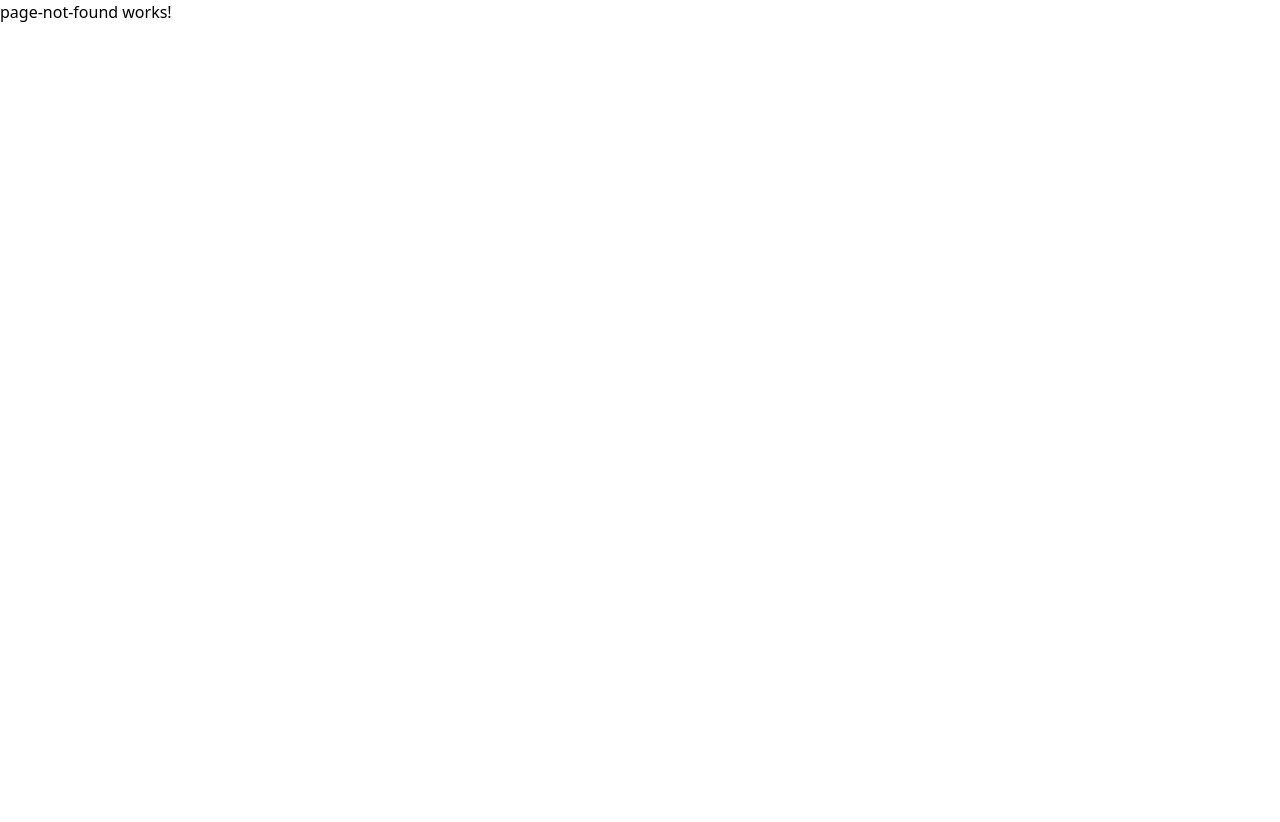
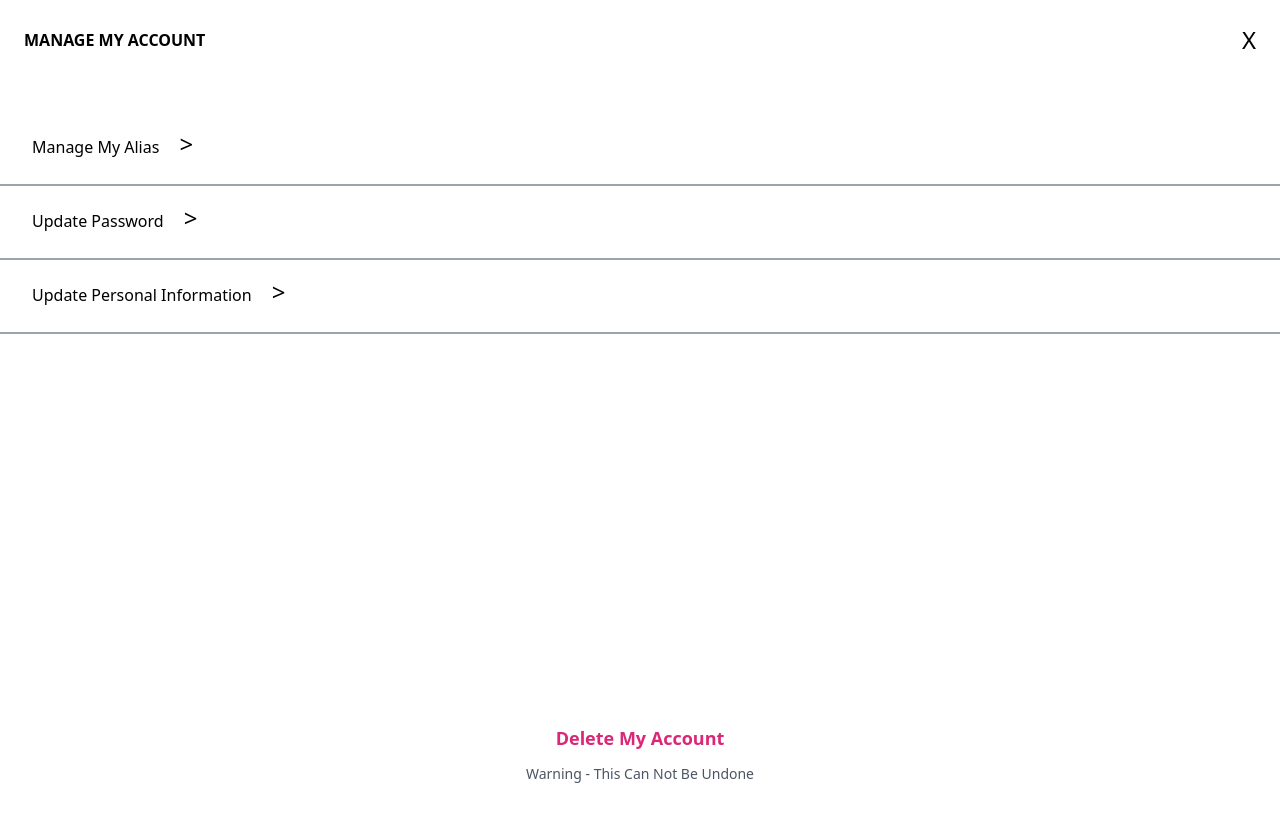
Before and after one commit to michael-gokey-architect/bio-ui-pages, an Angular app: page /hamburger-nav-account in a window 1280 px wide. Before the commit this address led to /page-not-found. Shown: the top 822 px of the page. Before the commit the page ends 800 px from the top, so only its background shows below. Built offline with nearby package versions, Linux system fonts and the light colour scheme; what tailwind-hamburgers would draw is missing.

Commit message:
added manage my account nav bar page

```diff
--- /dev/null
+++ b/src/app/a04a2-ham-nav-manage-account/a04a2-ham-nav-manage-account.component.html
@@ -0,0 +1,44 @@
+
+<div class="p-6">
+    <div class="flex justify-between">
+        <p class="font-bold uppercase my-auto">
+            Manage My Account
+        </p>
+        <p class="text-2xl">
+            X
+        </p>
+    </div>
+</div>
+
+
+<div class="flex w-screen border-b-2 pb-6 mt-12 border-gray-400">
+    <p class="text-md ml-8 font-light">
+        Manage My Alias
+        <span class="text-2xl ml-4">></span>
+    </p>
+</div>
+
+<div class="flex w-screen border-b-2 pb-6 mt-4 border-gray-400">
+    <p class="text-md ml-8 font-light">
+        Update Password
+        <span class="text-2xl ml-4">></span>
+    </p>
+</div>
+
+<div class="flex w-screen border-b-2 pb-6 mt-4 border-gray-400">
+    <p class="text-md ml-8 font-light">
+        Update Personal Information
+        <span class="text-2xl ml-4">></span>
+    </p>
+</div>
+
+
+
+<p class="font-semibold text-lg text-pink-600 py-12 text-center absolute bottom-0 w-full">
+    Delete My Account
+</p>
+
+
+<p class="text-sm font-medium text-gray-600 py-12 text-center absolute -bottom-8 w-full">
+    Warning - This Can Not Be Undone
+</p>
--- a/src/app/app-routing.module.ts
+++ b/src/app/app-routing.module.ts
@@ -16,6 +16,8 @@ import { B04aVendorAboutLandingDisplayComponent } from './b04a-vendor-about-land
 import { A01bGuestWelcomeComponent } from './a01b-guest-welcome/a01b-guest-welcome.component';
 import { A01c3GuestSocialMediaComponent } from './a01c3-guest-social-media/a01c3-guest-social-media.component';
 import { A01bGuestWelcomeBackComponent } from './a01b-guest-welcome-back/a01b-guest-welcome-back.component';
+import { A04a2HamNavManageAccountComponent } from './a04a2-ham-nav-manage-account/a04a2-ham-nav-manage-account.component';
+
 
 const routes: Routes = [
   { path: 'guest', component: GuestProfileComponent },
@@ -28,6 +30,7 @@ const routes: Routes = [
   { path: 'guest-welcome', component: A01bGuestWelcomeComponent},
   { path: 'update-password', component: A02aUpdateYourPasswordComponent},
   { path: 'hamburger-nav', component: A04aHamburgerNavComponent},
+  { path: 'hamburger-nav-account', component: A04a2HamNavManageAccountComponent},
   { path: 'guest-landing', component: A05bGuestPublicLandingComponent},
   { path: 'guest-social', component: A01c3GuestSocialMediaComponent},
   { path: 'guest-welcome-back', component: A01bGuestWelcomeBackComponent},
--- a/src/app/app.module.ts
+++ b/src/app/app.module.ts
@@ -36,6 +36,7 @@ import { A02aUpdateYourPasswordComponent } from './a02a-update-your-password/a02
 import { A04aHamburgerNavComponent } from './a04a-hamburger-nav/a04a-hamburger-nav.component';
 import { A05bGuestPublicLandingComponent } from './a05b-guest-public-landing/a05b-guest-public-landing.component';
 import { B04aVendorAboutLandingDisplayComponent } from './b04a-vendor-about-landing-display/b04a-vendor-about-landing-display.component';
+import { A04a2HamNavManageAccountComponent } from './a04a2-ham-nav-manage-account/a04a2-ham-nav-manage-account.component';
 
 @NgModule({
   declarations: [
@@ -72,7 +73,8 @@ import { B04aVendorAboutLandingDisplayComponent } from './b04a-vendor-about-land
     A02aUpdateYourPasswordComponent,
     A04aHamburgerNavComponent,
     A05bGuestPublicLandingComponent,
-    B04aVendorAboutLandingDisplayComponent
+    B04aVendorAboutLandingDisplayComponent,
+    A04a2HamNavManageAccountComponent
   ],
   imports: [
     BrowserModule,
```
Also changed, not shown: src/app/a04a2-ham-nav-manage-account/a04a2-ham-nav-manage-account.component.ts (added, +10 -0 lines), src/app/a04a2-ham-nav-manage-account/a04a2-ham-nav-manage-account.component.css (added), 1 other file (tests, documents, lock files or other folders).
